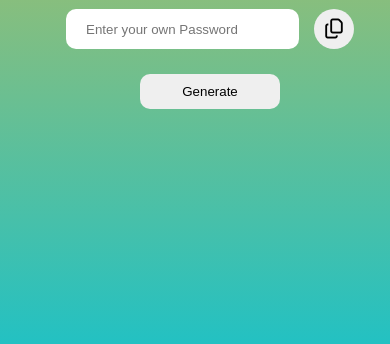
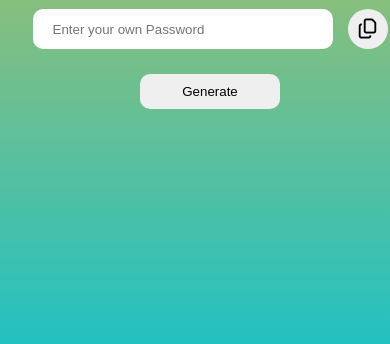
Before and after one commit to kunal5762/Random_Password, a plain HTML site: page index.html in a window 390 px wide. Shown: the part 438-782 px from the top of the page. Drawn offline with Linux system fonts and the light colour scheme.

Commit message:
Refactor style.css with updated styles and media queries

```diff
--- a/style.css
+++ b/style.css
@@ -124,7 +124,7 @@ background: linear-gradient(0deg, rgba(34, 193, 195, 1) 7%, rgba(253, 187, 45, 1
     .display-cl {
         gap: 15px;
         height: 50px;
-        width: 80%;
+        /* width: 100%; */
     }
 
     .display-cl input {
```
